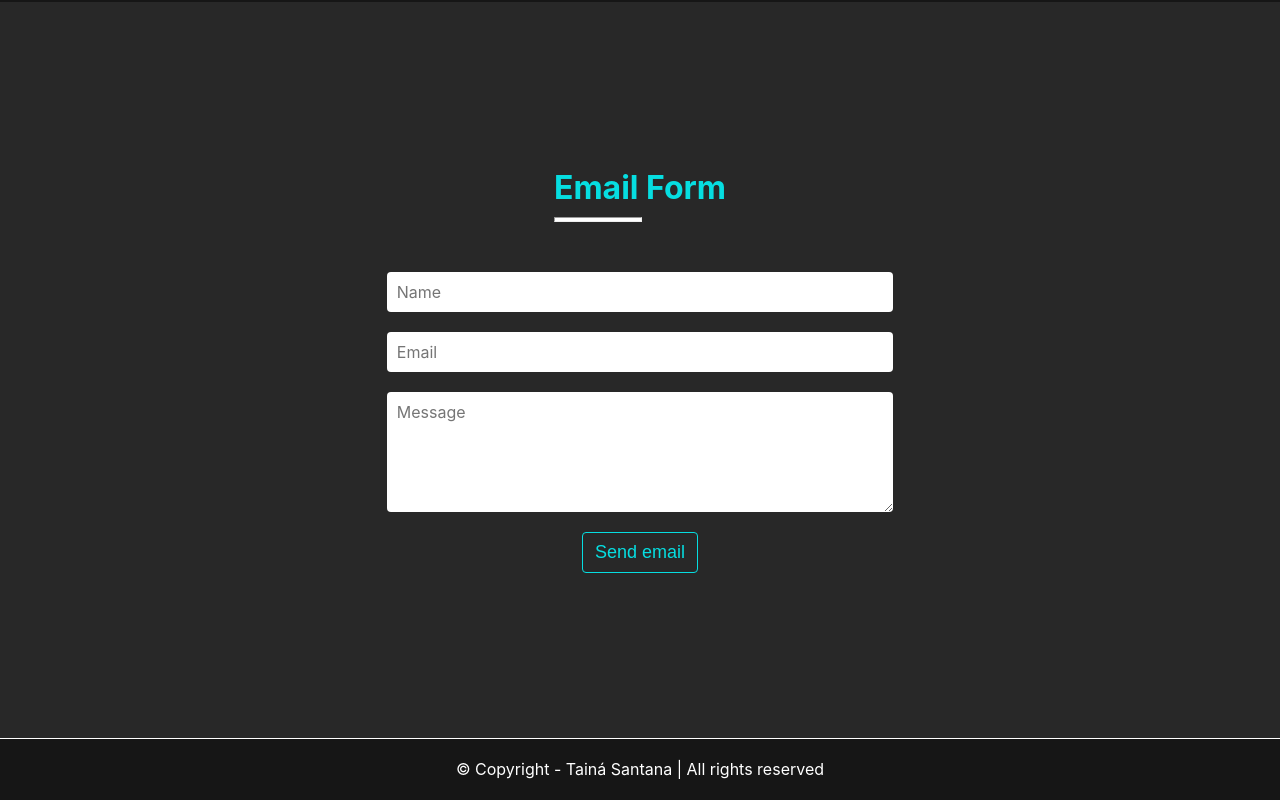
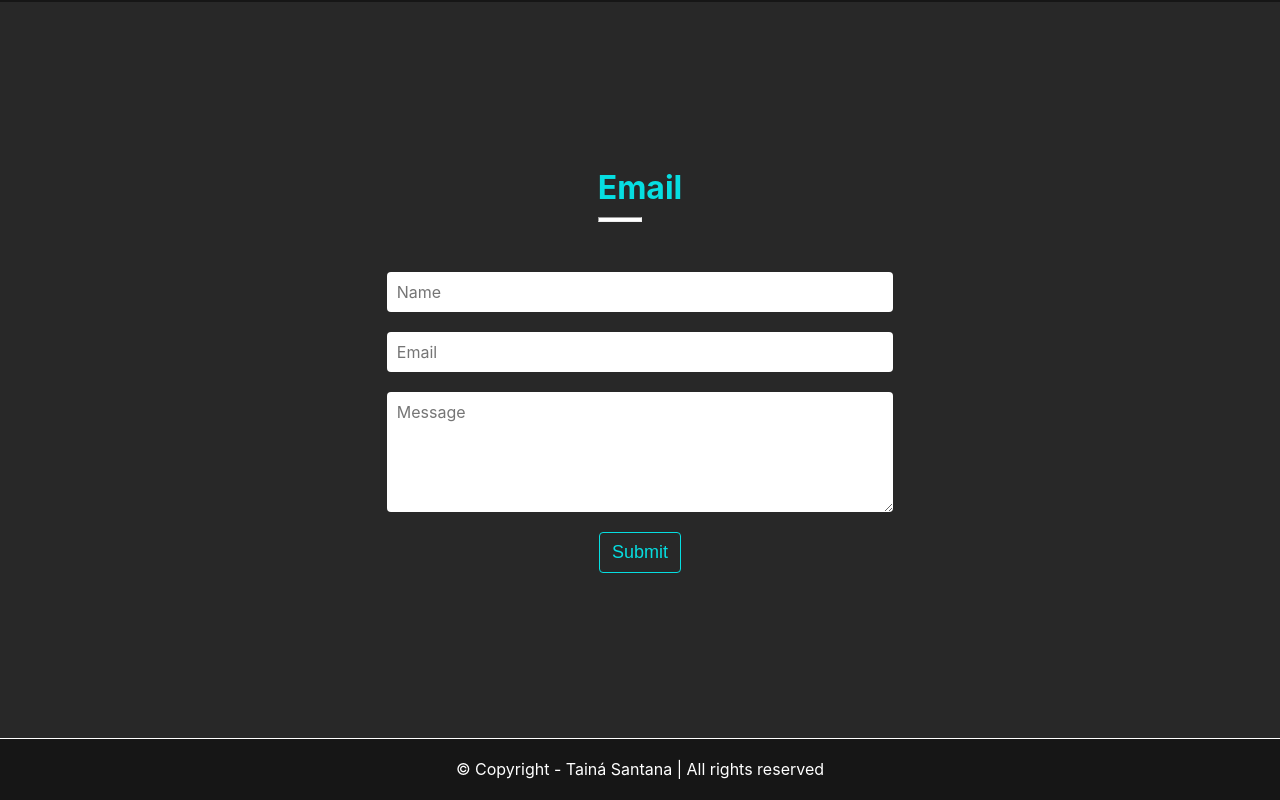
Before and after one commit to tainnaps/tainnaps.github.io, a React (Create React App) app: page /contact in a window 1280 px wide. Shown: the part 798-1598 px from the top of the page. Built offline with nearby package versions, Linux system fonts and the light colour scheme.

Commit message:
refactor: change contact form and submit btn names

```diff
--- a/src/components/ContactForm/index.js
+++ b/src/components/ContactForm/index.js
@@ -65,7 +65,7 @@ function ContactForm() {
       <Button
         type="submit"
         handleClick={ handleButtonClick }
-        content="Send email"
+        content="Submit"
       />
     </form>
   );
--- a/src/pages/Contact/index.js
+++ b/src/pages/Contact/index.js
@@ -32,7 +32,7 @@ function Contact() {
         </section>
       </section>
       <section id="contact-form-section">
-        <Title title="Email Form" />
+        <Title title="Email" />
         <ContactForm />
       </section>
     </main>
```
